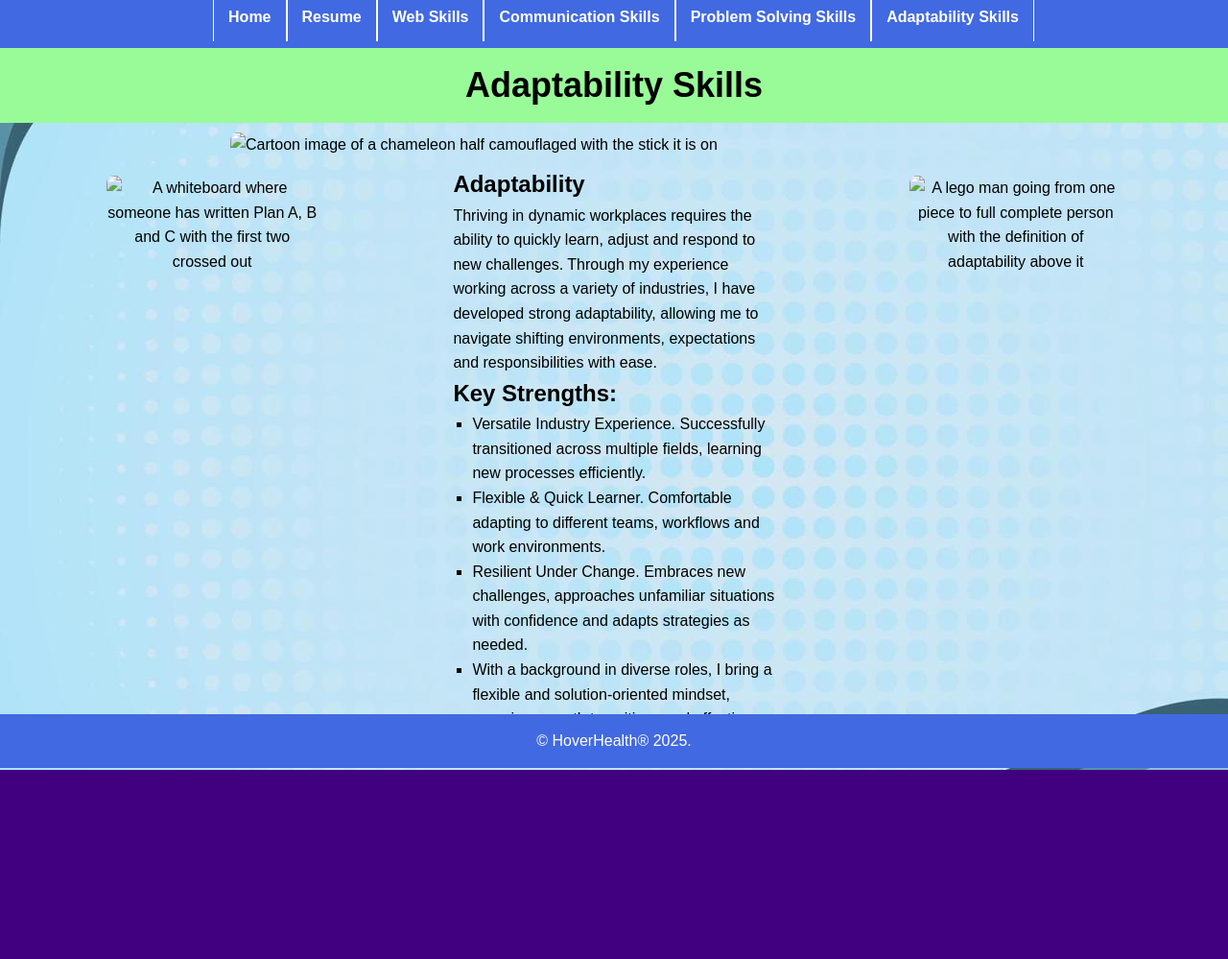
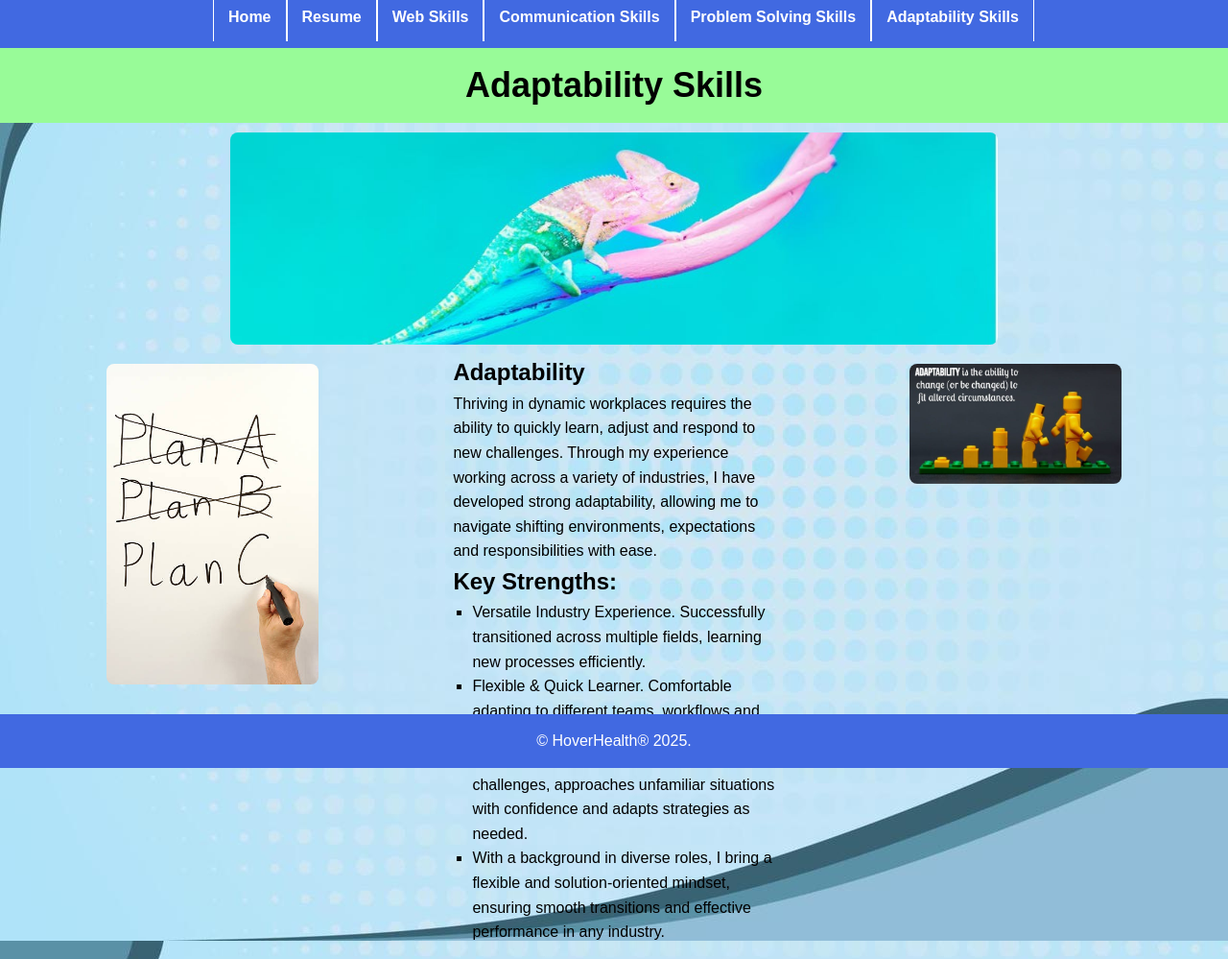
Before and after one commit to barrythespy/ITC293_A4, a plain HTML site: page djones_A4_adaptability_skills.html in a window 1280 px wide. Shown: the whole page at 96% size. Before the commit the page ends 802 px from the top, so only its background shows below. Drawn offline with Linux system fonts and the light colour scheme; files that its build step writes are made by us from their sources; files whose address does not match are found by name.

Commit message:
Update djones_A4_adaptability_skills.html
removed upper directory from css and image links

```diff
--- a/djones_A4_adaptability_skills.html
+++ b/djones_A4_adaptability_skills.html
@@ -3,8 +3,8 @@
 <head>
     <meta charset="UTF-8">
     <title>Adaptability Skills</title>
-    <link rel="stylesheet" href="css/portfolio.css">
-    <link rel="icon" href="./images/logo.png">
+    <link rel="stylesheet" href="portfolio.css">
+    <link rel="icon" href="logo.png">
 </head>
 <body class="web-skills-header other-background">
 
@@ -27,7 +27,7 @@
     </header>
 
    <main>
-        <img src="./images/chameleon.jpg" alt="Cartoon image of a chameleon half camouflaged with the stick it is on" width="800">
+        <img src="chameleon.jpg" alt="Cartoon image of a chameleon half camouflaged with the stick it is on" width="800">
 
         <!-- Content Layout: Two Image Columns & Text Column -->
         <div class="content-container">
@@ -35,7 +35,7 @@
             <!-- Left-side Image Column -->
             <div class="image-column">
                 <div class="image-container">
-                    <img src="./images/planabc.jpg"
+                    <img src="planabc.jpg"
                          alt="A whiteboard where someone has written Plan A, B and C with the first two crossed out"
                          class="no-hover half-size">
                 </div>
@@ -57,7 +57,7 @@
             <!-- Right-side Image Column -->
             <div class="image-column">
                 <div class="image-container">
-                    <img src="./images/adapt.jpg"
+                    <img src="adapt.jpg"
                          alt="A lego man going from one piece to full complete person with the definition of adaptability above it"
                          class="no-hover half-size">
                 </div>
```
